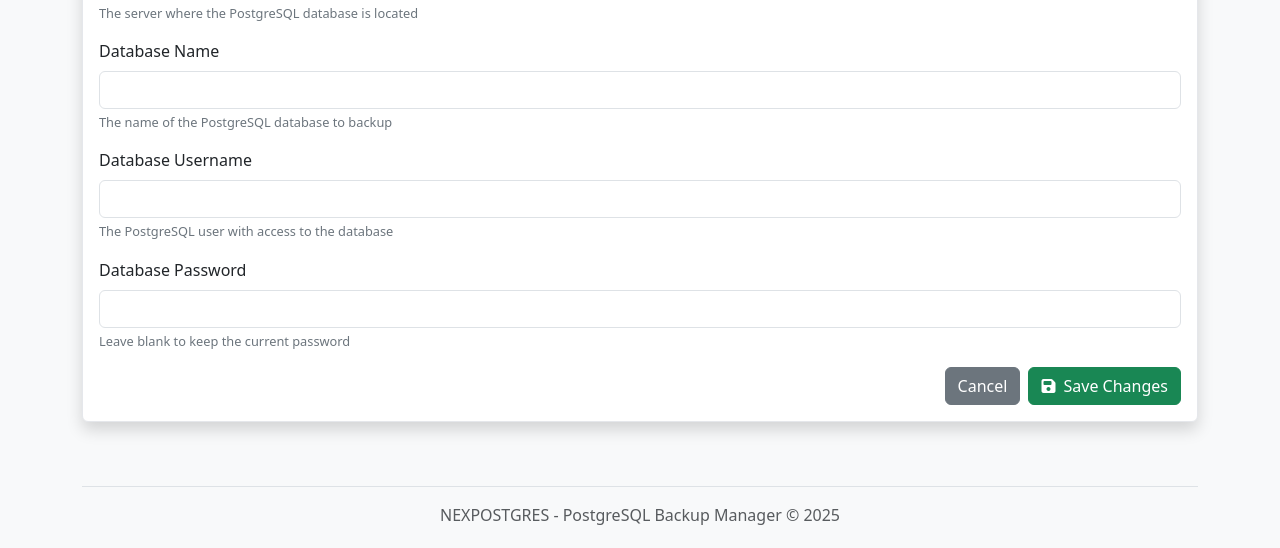
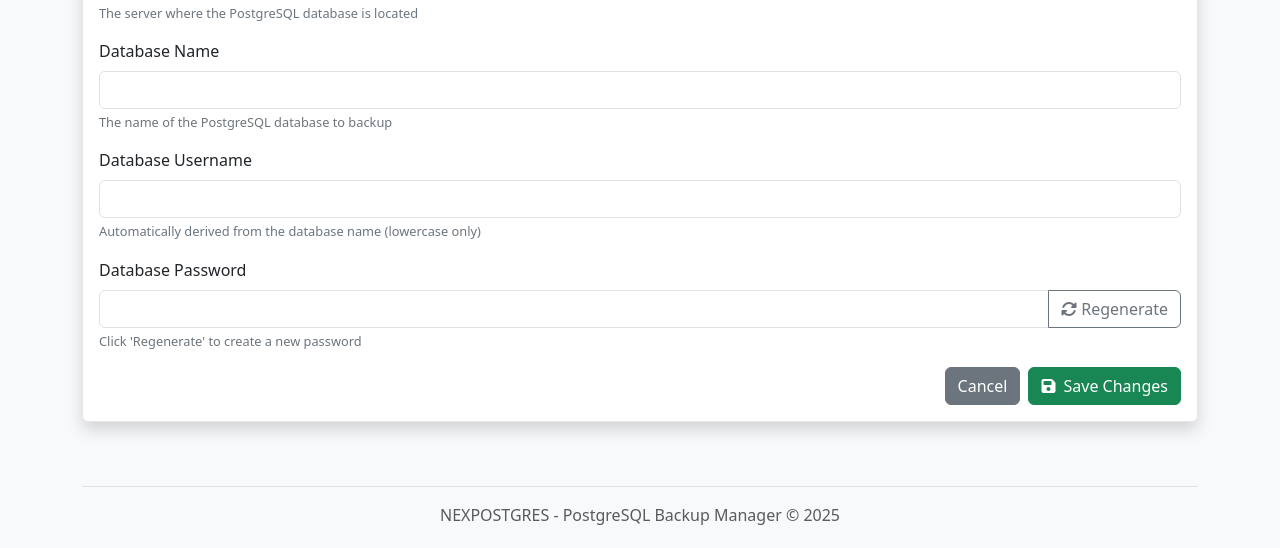
Before and after one commit to nexwinds/nexpostgres, a Flask app: template app/templates/databases/edit.html in a window 1280 px wide. Shown: the part 288-836 px from the top of the page. Run offline with Flask 3, Linux system fonts and the light colour scheme; the template is opened without the code that fills it, so the values that code supplies are empty; parts of the project's set-up code (start-up, migrations or seed data) failed here and were passed over.

Commit message:
user and pass

```diff
--- a/app/templates/databases/edit.html
+++ b/app/templates/databases/edit.html
@@ -33,20 +33,26 @@
 
             <div class="mb-3">
                 <label for="name" class="form-label">Database Name</label>
-                <input type="text" class="form-control" id="name" name="name" value="{{ database.name }}" required>
+                <input type="text" class="form-control" id="name" name="name" value="{{ database.name }}" required onchange="updateUsername()">
                 <div class="form-text">The name of the PostgreSQL database to backup</div>
             </div>
 
             <div class="mb-3">
                 <label for="username" class="form-label">Database Username</label>
-                <input type="text" class="form-control" id="username" name="username" value="{{ database.username }}" required>
-                <div class="form-text">The PostgreSQL user with access to the database</div>
+                <input type="text" class="form-control" id="username" name="username" value="{{ database.username }}" required readonly>
+                <div class="form-text">Automatically derived from the database name (lowercase only)</div>
             </div>
 
             <div class="mb-3">
                 <label for="password" class="form-label">Database Password</label>
-                <input type="password" class="form-control" id="password" name="password">
-                <div class="form-text">Leave blank to keep the current password</div>
+                <div class="input-group">
+                    <input type="text" class="form-control" id="password" name="password" value="{% if database.password %}********{% endif %}" readonly>
+                    <input type="hidden" id="password_changed" name="password_changed" value="false">
+                    <button type="button" class="btn btn-outline-secondary" onclick="generatePassword()">
+                        <i class="fas fa-sync-alt"></i> Regenerate
+                    </button>
+                </div>
+                <div class="form-text">Click 'Regenerate' to create a new password</div>
             </div>
 
             <div class="d-flex justify-content-end">
@@ -65,4 +71,32 @@
         Password changes are synchronized with the server immediately. If you change the server or database name, you may need to manually recreate the database on the new server.
     </p>
 </div>
+
+<script>
+    // Generate random password of 39 characters (letters and numbers only)
+    function generatePassword() {
+        const charset = "ABCDEFGHIJKLMNOPQRSTUVWXYZabcdefghijklmnopqrstuvwxyz0123456789";
+        let password = "";
+        for (let i = 0; i < 39; i++) {
+            password += charset.charAt(Math.floor(Math.random() * charset.length));
+        }
+        document.getElementById("password").value = password;
+        document.getElementById("password_changed").value = "true";
+    }
+
+    // Derive username from database name (lowercase only)
+    function updateUsername() {
+        const dbName = document.getElementById("name").value;
+        document.getElementById("username").value = dbName.toLowerCase();
+    }
+
+    // Initialize when page loads
+    document.addEventListener("DOMContentLoaded", function() {
+        // If user changes database name, update username
+        const dbNameField = document.getElementById("name");
+        if (dbNameField) {
+            dbNameField.addEventListener("input", updateUsername);
+        }
+    });
+</script>
 {% endblock %}
```
Also changed, not shown: app/routes/databases.py (+17 -10 lines), app/templates/databases/add.html (+38 -5 lines).
